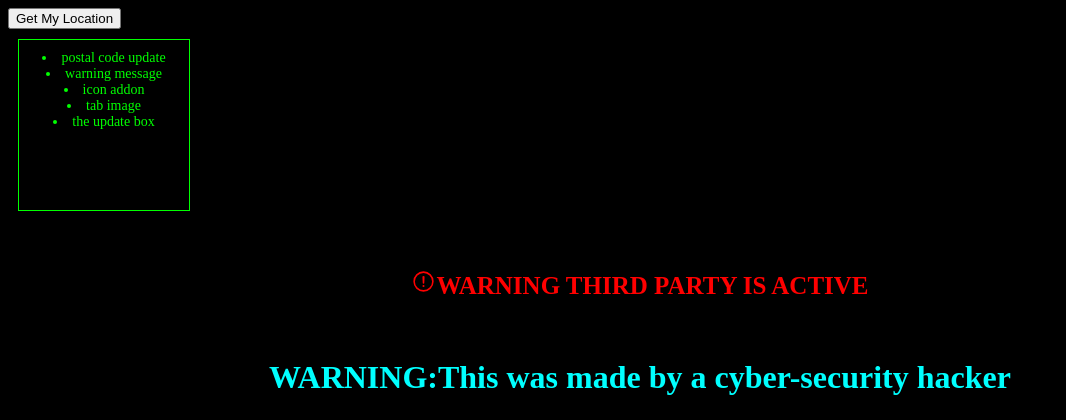
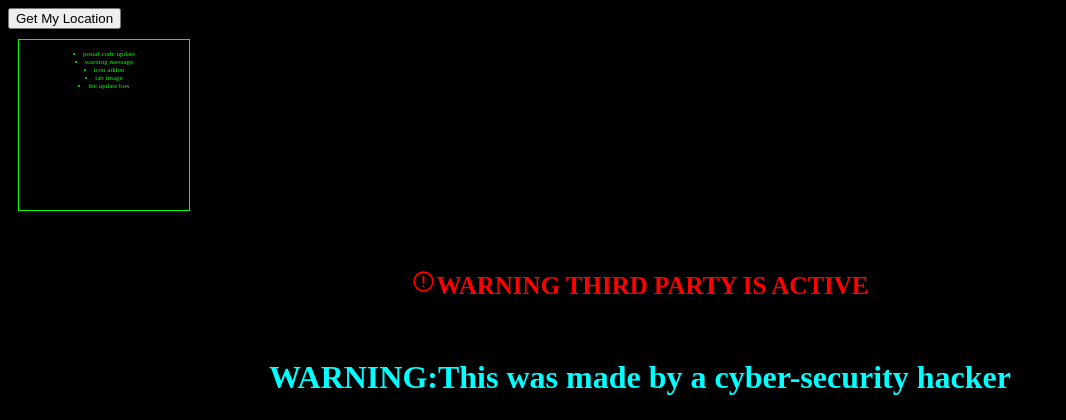
Before and after one commit to dhkiller350/you, a PHP site: page / in a window 1280 px wide. Shown: the top 420 px of the page, without its empty margins (0-1066 px from the left). Run offline with PHP 8.4, Linux system fonts and the light colour scheme.

Commit message:
Update style.css

```diff
--- a/style.css
+++ b/style.css
@@ -71,5 +71,5 @@ h1{
 
 li{
     color:lime;
-    font-size:14px;
+    font-size:14%;
 }
```
